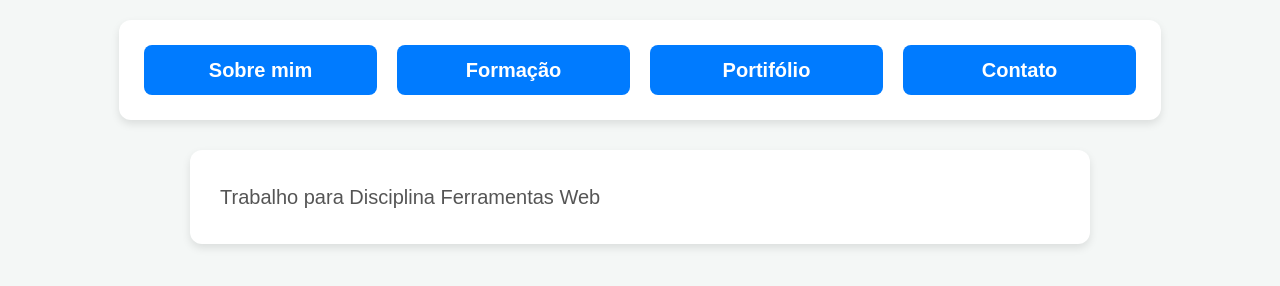
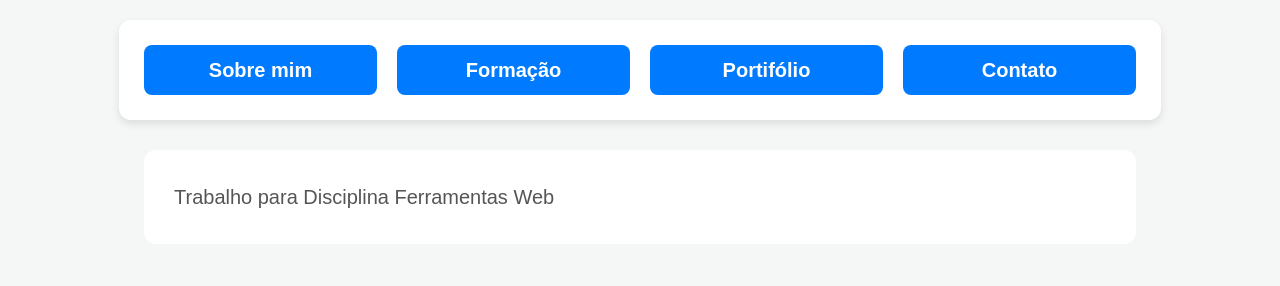
Before and after one commit to Dialysson-Capelli/Dialysson-portifolio, a plain HTML site: page index.html in a window 1280 px wide. Drawn offline with Linux system fonts and the light colour scheme.

Commit message:
Add files via upload

```diff
--- a/style.css
+++ b/style.css
@@ -44,10 +44,9 @@ body { /*Definições gerais*/
     border-radius: 12px;
     margin-top: 30px;
     width: 80%;
-    max-width: 900px;
+    max-width: 9000px;
     line-height: 1.7;
     box-sizing: border-box;
-    box-shadow: 0 4px 8px rgba(0,0,0,0.1);
 }
 
 .b h4 {
```
